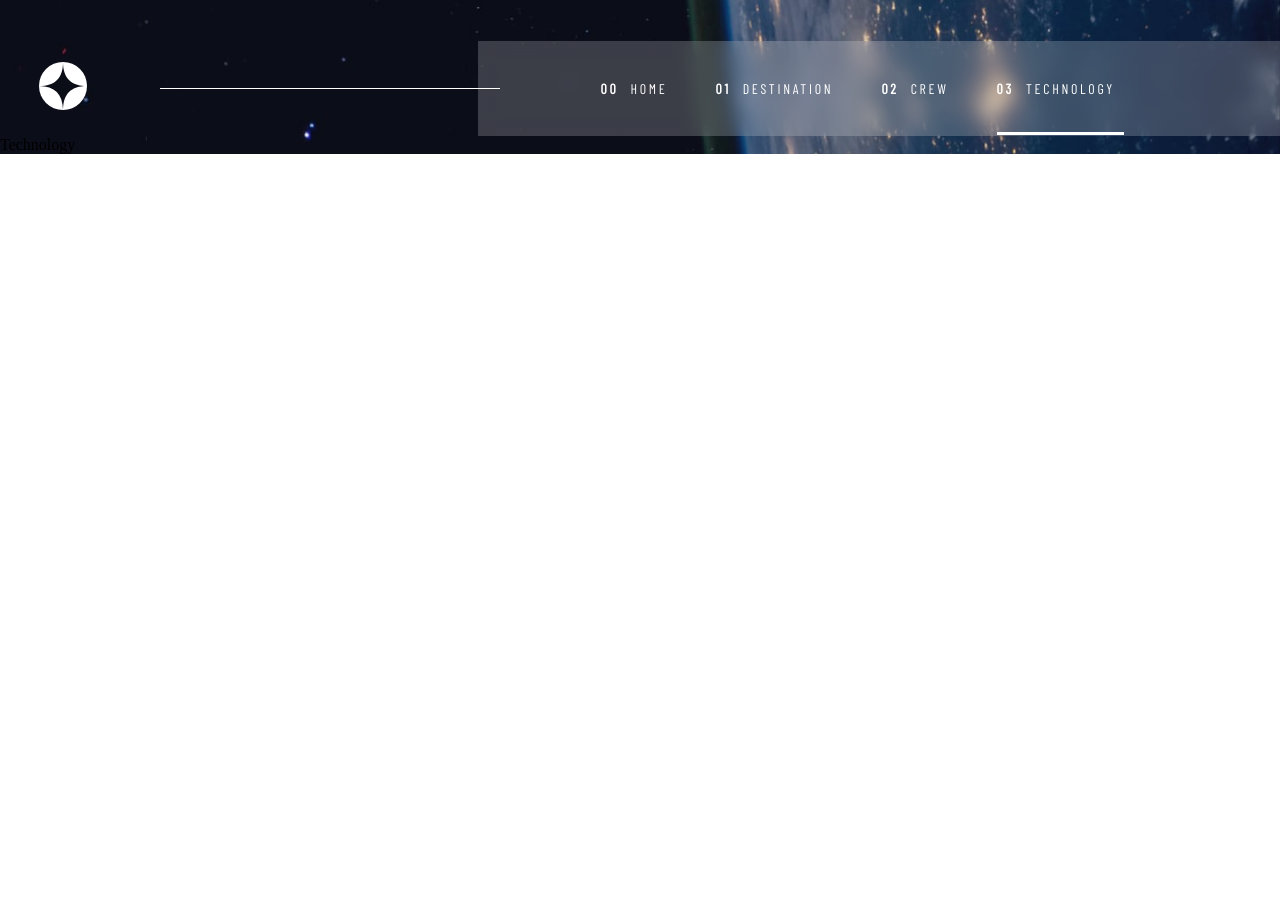
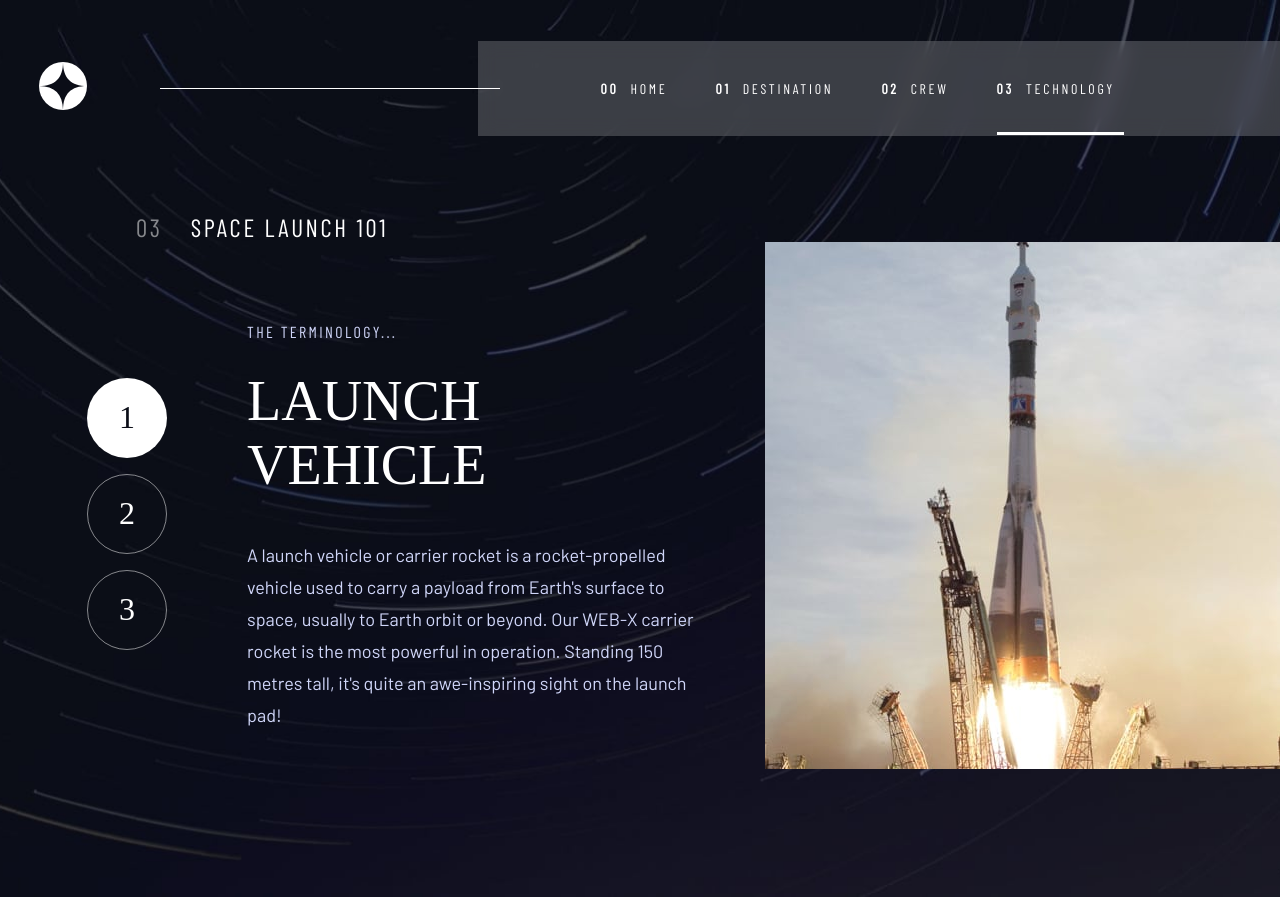
Before and after one commit to jibreel1/space-tourism-app, a React (Create React App) app: page /technology in a window 1280 px wide. Before the commit the page ends 800 px from the top, so only its background shows below. Built offline with nearby package versions, Linux system fonts and the light colour scheme; a web font is replaced by a local one.

Commit message:
concluded technology section

```diff
--- a/src/constants/data.js
+++ b/src/constants/data.js
@@ -63,6 +63,7 @@ const crew = [
 ];
 const technology = [
    {
+      id: 1,
       name: "Launch vehicle",
       images: {
          portrait: Images.launch_vehicle_portrait,
@@ -72,6 +73,7 @@ const technology = [
          "A launch vehicle or carrier rocket is a rocket-propelled vehicle used to carry a payload from Earth's surface to space, usually to Earth orbit or beyond. Our WEB-X carrier rocket is the most powerful in operation. Standing 150 metres tall, it's quite an awe-inspiring sight on the launch pad!",
    },
    {
+      id: 2,
       name: "Spaceport",
       images: {
          portrait: Images.spaceport_portrait,
@@ -81,6 +83,7 @@ const technology = [
          "A spaceport or cosmodrome is a site for launching (or receiving) spacecraft, by analogy to the seaport for ships or airport for aircraft. Based in the famous Cape Canaveral, our spaceport is ideally situated to take advantage of the Earth’s rotation for launch.",
    },
    {
+      id: 3,
       name: "Space capsule",
       images: {
          portrait: Images.space_capsule_portrait,
--- a/src/pages/Crew.jsx
+++ b/src/pages/Crew.jsx
@@ -10,7 +10,7 @@ const Crew = () => {
    return (
       <div className="space_crew">
          <div className="crew">
-            <div className="barlow_text crew_header">
+            <div className="barlow_text page_header">
                <p>
                   <span>02</span>Meet your Crew
                </p>
--- a/src/pages/Destination.jsx
+++ b/src/pages/Destination.jsx
@@ -9,7 +9,7 @@ const Destination = () => {
    return (
       <div className="space_destination">
          <div className="destination">
-            <div className="barlow_text destination_header">
+            <div className="barlow_text page_header">
                <p>
                   <span>01</span>Pick your destination
                </p>
--- a/src/pages/Technology.jsx
+++ b/src/pages/Technology.jsx
@@ -1,7 +1,47 @@
-import React from "react";
+import React, { useState } from "react";
+import Data from "../constants/data";
 
 const Technology = () => {
-   return <div>Technology</div>;
+   const [techs] = useState(Data.technology);
+   const [value, setvalue] = useState(0);
+
+   const { name, images, description } = techs[value];
+
+   return (
+      <div className="space_tech">
+         <div className="tech">
+            <div className="barlow_text page_header tech_header">
+               <p>
+                  <span>03</span>Space Launch 101
+               </p>
+            </div>
+            <div className="tech_content">
+               <div className="tech_img">
+                  <img src={images.landscape} alt="" className="img_1" />
+                  <img src={images.portrait} alt="" className="img_2" />
+               </div>
+               <div className="tech_descr">
+                  <div className="tech_nav">
+                     {techs.map((tech, index) => (
+                        <div
+                           className={` ${index === value && "active"}`}
+                           key={index}
+                           onClick={() => setvalue(index)}
+                        >
+                           {tech.id}
+                        </div>
+                     ))}
+                  </div>
+                  <div className="tech_info">
+                     <p className="tech_sub-info">The Terminology...</p>
+                     <p className="tech_name">{name}</p>
+                     <p className="tech_bio barlow_text_sub">{description}</p>
+                  </div>
+               </div>
+            </div>
+         </div>
+      </div>
+   );
 };
 
 export default Technology;
--- a/src/styles/_crew.scss
+++ b/src/styles/_crew.scss
@@ -6,16 +6,18 @@
    width: 100%;
    position: absolute;
    top: 0;
-   bottom: 0;
+   padding-bottom: 17em;
 
    @include point-up(medium) {
+      bottom: initial;
       background-image: url("../assets/crew/background-crew-tablet.jpg");
-      bottom: initial;
+      padding-bottom: 0;
    }
 
    @include point-up(large) {
       padding-top: 2.5em;
       background-image: url("../assets/crew/background-crew-desktop.jpg");
+      padding-bottom: 0;
    }
 }
 
@@ -24,7 +26,6 @@
    align-items: center;
    flex-direction: column;
    padding: 5.5em 1.5em 1.5em 1.5em;
-   overflow-x: hidden;
 
    @include point-up(medium) {
       padding: 8.5em 2.375em 0 2.375em;
@@ -32,17 +33,6 @@
 
    @include point-up(xlarge) {
       padding: 10.75em 8.5625em 0 10.375em;
-   }
-   &_header {
-      color: $color-white;
-      @include point-up(medium) {
-         align-self: flex-start;
-      }
-
-      span {
-         color: $color-light;
-         padding-right: 1.125em;
-      }
    }
 
    &_content {
@@ -186,13 +176,17 @@
       text-transform: uppercase;
       padding-top: 0.5em;
       padding-bottom: 0.75em;
-
+      text-align: center;
       @include point-up(medium) {
          font-size: 2.5rem;
       }
 
       @include point-up(large) {
          font-size: 3.5rem;
+      }
+
+      @include point-up(xlarge) {
+         text-align: left;
       }
    }
 
--- a/src/styles/_destination.scss
+++ b/src/styles/_destination.scss
@@ -19,7 +19,6 @@
 }
 
 .destination {
-   position: relative;
    display: flex;
    flex-direction: column;
    align-items: center;
@@ -73,18 +72,6 @@
             width: 450px;
             height: 450px;
          }
-      }
-   }
-
-   &_header {
-      color: $color-white;
-      @include point-up(medium) {
-         align-self: flex-start;
-      }
-
-      span {
-         color: $color-light;
-         padding-right: 1.125em;
       }
    }
 
--- a/src/styles/_global.scss
+++ b/src/styles/_global.scss
@@ -83,3 +83,15 @@ a {
       font-size: 9.375em;
    }
 }
+
+.page_header {
+   color: $color-white;
+   @include point-up(medium) {
+      align-self: flex-start;
+   }
+
+   span {
+      color: $color-light;
+      padding-right: 1.125em;
+   }
+}
--- /dev/null
+++ b/src/styles/_technology.scss
@@ -0,0 +1,221 @@
+.space_tech {
+   background-image: url("../assets/technology/background-technology-mobile.jpg");
+   background-repeat: no-repeat;
+   background-size: cover;
+   background-position: top;
+   width: 100%;
+   position: absolute;
+   top: 0;
+   padding-bottom: 17em;
+
+   @include point-up(medium) {
+      background-image: url("../assets/technology/background-technology-tablet.jpg");
+      padding-bottom: 0;
+   }
+
+   @include point-up(large) {
+      padding-top: 2.5em;
+      background-image: url("../assets/technology/background-technology-desktop.jpg");
+      padding-bottom: 0;
+   }
+}
+
+.tech {
+   display: flex;
+   align-items: center;
+   flex-direction: column;
+   padding: 5.5em 0 0 0;
+
+   @include point-up(medium) {
+      padding: 8.5em 0 5em 0;
+   }
+
+   @include point-up(large) {
+      padding: 8.5em 0 5em 2em;
+      align-items: flex-end;
+   }
+
+   @include point-up(xlarge) {
+      padding: 10.75em 0 8em 8.5em;
+   }
+
+   &_header {
+      @include point-up(medium) {
+         padding-left: 2.5em;
+      }
+      @include point-up(large) {
+         padding-left: 0;
+      }
+   }
+
+   &_content {
+      display: flex;
+      flex-direction: column;
+
+      @include point-up(large) {
+         flex-direction: row-reverse;
+      }
+
+      @include point-up(xlarge) {
+         gap: 3em;
+      }
+   }
+
+   &_img {
+      padding-block: 2em;
+
+      @include point-up(medium) {
+         padding-block: 3.75em;
+      }
+
+      @include point-up(large) {
+         padding-left: 1em;
+      }
+
+      @include point-up(xlarge) {
+         justify-content: flex-end;
+         padding: 0;
+      }
+      img {
+         width: 100%;
+
+         @include point-up(large) {
+            height: 400px;
+         }
+
+         @include point-up(xlarge) {
+            width: 515px;
+            height: 527px;
+         }
+      }
+
+      .img_1 {
+         @include point-up(large) {
+            display: none;
+         }
+      }
+
+      .img_2 {
+         display: none;
+
+         @include point-up(large) {
+            display: block;
+         }
+      }
+   }
+
+   &_descr {
+      display: flex;
+      flex-direction: column;
+      align-items: center;
+
+      @include point-up(large) {
+         padding-top: 1em;
+         align-items: flex-start;
+         justify-content: center;
+      }
+
+      @include point-up(xlarge) {
+         flex-direction: row;
+         align-items: center;
+         gap: 5em;
+      }
+   }
+
+   &_nav {
+      display: flex;
+      gap: 1em;
+
+      @include point-up(xlarge) {
+         flex-direction: column;
+      }
+
+      div {
+         display: flex;
+         justify-content: center;
+         align-items: center;
+         width: 40px;
+         height: 40px;
+         border-radius: 50%;
+         border: 1px solid $color-light;
+         color: $color-white;
+         font-family: $font-head;
+         font-size: 1rem;
+         transition: border 0.5s ease-in-out;
+         cursor: pointer;
+
+         @include point-up(medium) {
+            width: 60px;
+            height: 60px;
+            font-size: 1.5em;
+         }
+
+         @include point-up(xlarge) {
+            width: 80px;
+            height: 80px;
+            font-size: 2em;
+         }
+
+         &:hover {
+            border: 1px solid $color-white;
+         }
+
+         &.active {
+            background-color: $color-white;
+            color: $color-dark;
+         }
+      }
+   }
+
+   &_info {
+      display: flex;
+      flex-direction: column;
+      padding: 1.625em 1.5em 1.5em 1.5em;
+      text-align: center;
+
+      @include point-up(medium) {
+         width: 460px;
+      }
+
+      @include point-up(large) {
+         width: 500px;
+         padding: 1.625em 0 0 0;
+         text-align: left;
+      }
+
+      @include point-up(xlarge) {
+         width: 470px;
+      }
+   }
+
+   &_name {
+      font-family: $font-head;
+      font-size: 1.5rem;
+      color: $color-white;
+      text-transform: uppercase;
+      padding-top: 0.5em;
+      padding-bottom: 0.75em;
+      text-align: center;
+
+      @include point-up(medium) {
+         font-size: 2.5rem;
+      }
+
+      @include point-up(large) {
+         font-size: 3.5rem;
+         text-align: left;
+      }
+   }
+
+   &_sub-info {
+      font-family: $font-text;
+      font-size: 14px;
+      letter-spacing: 2.36px;
+      color: $color-text;
+      text-transform: uppercase;
+
+      @include point-up(medium) {
+         font-size: 1rem;
+      }
+   }
+}
--- a/src/styles/_variables.scss
+++ b/src/styles/_variables.scss
@@ -1,6 +1,7 @@
 //colors
 $color-white: #fff;
 $color-text: #d0d6f9;
+$color-dark: #0b0d17;
 $color-light: rgba(255, 255, 255, 0.5);
 $color-hover: rgba(255, 255, 255, 0.75);
 
--- a/src/styles/index.scss
+++ b/src/styles/index.scss
@@ -8,3 +8,4 @@
 @import "hero";
 @import "destination";
 @import "crew";
+@import "technology";
```
